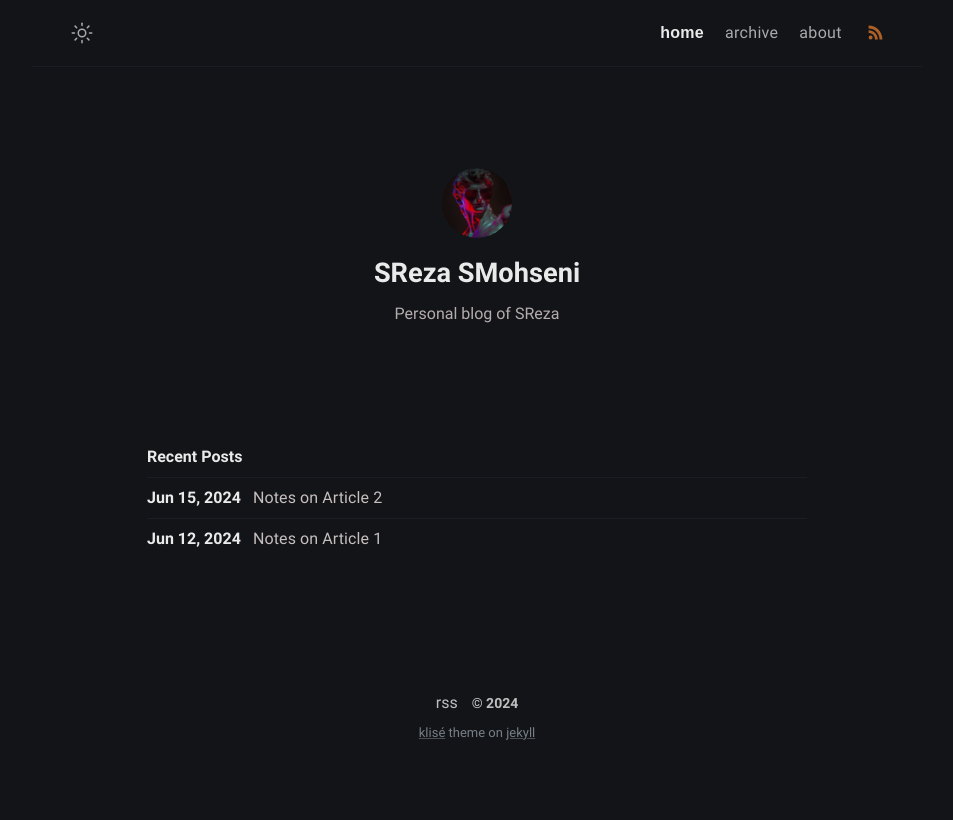
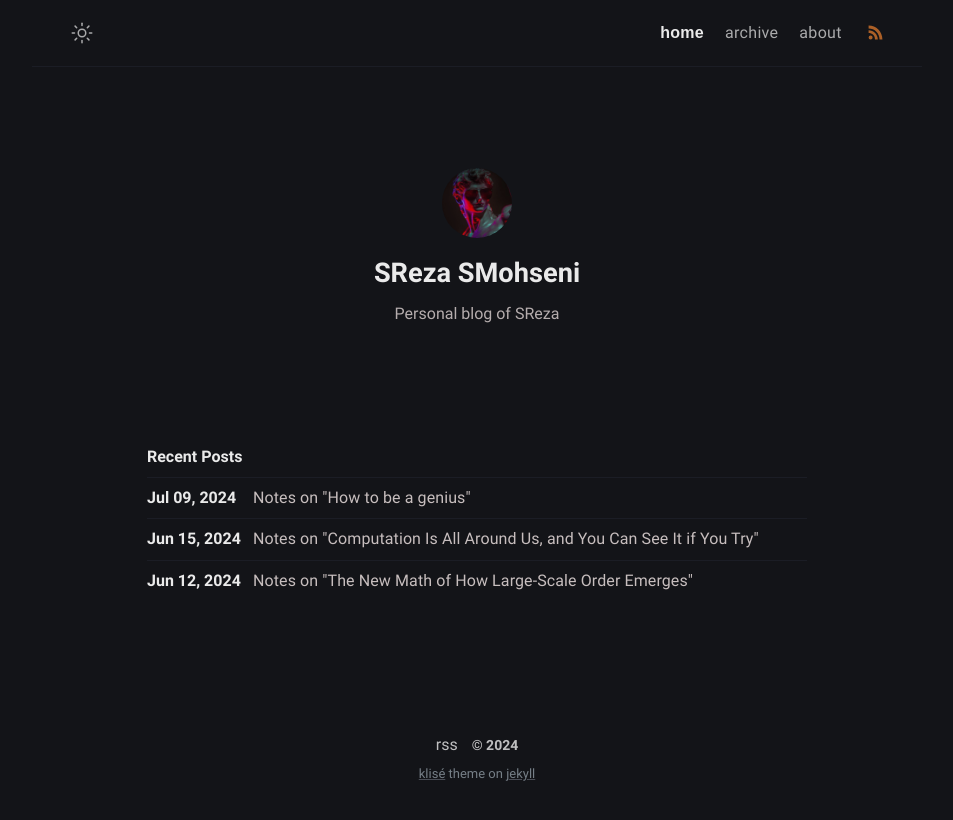
Before and after one commit to srezasm/srezasm.github.io, a Jekyll site: the page built from index.md, in a window 1280 px wide. Shown: the top 820 px of the page, without its empty margins (163-1116 px from the left). Built offline with Jekyll 4.4.1, drawn with Linux system fonts in a browser that asks for light colours.

Commit message:
new post

```diff
--- a/_posts/2024-06-12-notes-on-article-1.md
+++ b/_posts/2024-06-12-notes-on-article-1.md
@@ -1,7 +1,9 @@
 ---
-title: Notes on Article 1
+title: Notes on "The New Math of How Large-Scale Order Emerges"
 date: 2024-06-12
-tags: [personal-notes, quanta-magazine]
+tags:
+  - personal-notes
+  - quanta-magazine
 description: Personal Notes on "The New Math of How Large-Scale Order Emerges" Article
 ---
 
--- a/_posts/2024-06-15-notes-on-articles-2.md
+++ b/_posts/2024-06-15-notes-on-articles-2.md
@@ -1,7 +1,9 @@
 ---
-title: Notes on Article 2
+title: Notes on "Computation Is All Around Us, and You Can See It if You Try"
 date: 2024-06-15
-tags: [personal-notes, quanta-magazine]
+tags:
+  - personal-notes
+  - quanta-magazine
 description: Personal Notes on "Computation Is All Around Us, and You Can See It if You Try" Article
 ---
 
--- /dev/null
+++ b/_posts/2024-07-09-notes-on-article-3.md
@@ -0,0 +1,27 @@
+---
+title: Notes on "How to be a genius"
+date: 2024-07-09
+tags:
+  - personal-notes
+  - new-scientist
+des: Personal Notes on "How to be a genius" Article
+---
+
+- Magazine: New Scientist
+- Author: David Dobbs
+- Article: [How to be a genius](https://talentdevelop.com/articles/HTBAG.html)
+
+> By my early thirties I saw the obvious: my smarts and "talent" - above average or not - would count for little unless I outworked most of the other writers. Only when I started putting in some extra hours did I get anywhere.
+> Examine closely even the most extreme examples - Mozart, Newton, Einstein, Stravinsky - and you find more hard-won mastery than gift. Geniuses are made, not born.
+
+Perhaps, a gene that's responsible for not getting frustrated easily is still at play.
+
+> "These people don't necessarily have an especially high IQ, but they almost always have very **supportive environments**, and they almost always have **important mentors**. And the one thing they always have is this incredible investment of effort."
+
+So still, as it's the matter of *non-equality* in intelligence that's causing people to get sad about their success, even if it's not the intelligence that's responsible for one's success, there are other factors that are, besides their hard-working characteristics.
+
+**The world is not fair, and it's just the way it is.**
+
+> Take intelligence. No accepted measure of innate or basic intelligence, whether IQ or other metrics, **reliably predicts** that a person will develop extraordinary ability.
+
+In the complex systems, like society, this can't be a fair argument. Merely showing a higher probability of success is enough to say that IQ is important.
```
